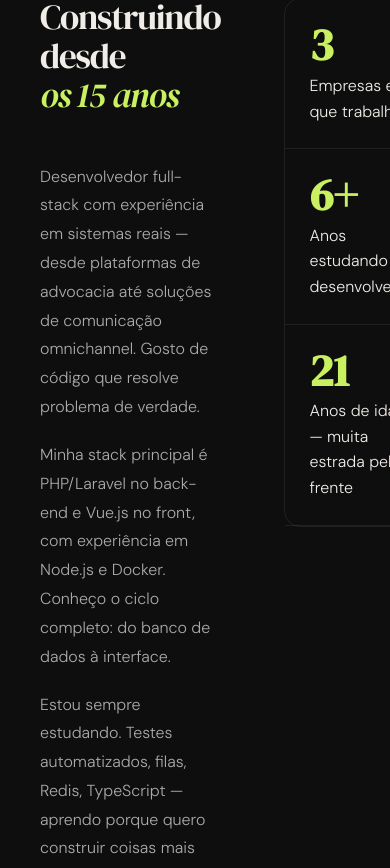
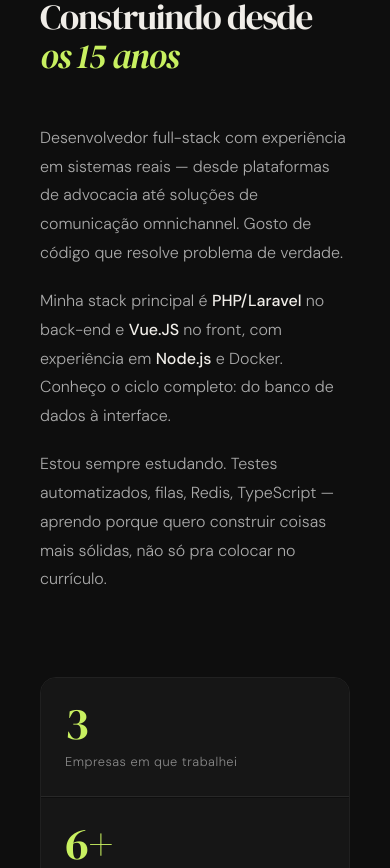
Before and after one commit to Cristiano005/portfolio-cristiano, a React (Vite) app: page / in a window 390 px wide. Shown: the part 976-1844 px from the top of the page. Built offline with nearby package versions, Linux system fonts and the light colour scheme.

Commit message:
fix: about section improved, added responsivity.

```diff
--- a/src/index.css
+++ b/src/index.css
@@ -195,7 +195,7 @@ a.btn-primary {
 }
 
 .btn-secondary:hover {
-    border-color: rgba(255,255,255,0.3);
+    border-color: rgba(255, 255, 255, 0.3);
     transform: translateY(-0.0625rem);
 }
 
@@ -274,7 +274,7 @@ div.section-label::after {
 
 .container-wrapper {
     display: grid;
-    grid-template-columns: repeat(2, 1fr);
+    grid-template-columns: repeat(auto-fit, minmax(19.375rem, 1fr));
     align-items: start;
     gap: 4rem;
 }
@@ -285,22 +285,42 @@ div.section-label::after {
     margin-bottom: 1.2rem;
 }
 
+#details strong {
+    color: var(--text-color);
+    font-weight: 500;
+}
+
 #about-stats {
+    display: flex;
+    flex-direction: column;
+    gap: 0.0625rem;
     border-radius: 1rem;
     border: 0.0625rem solid var(--border-color);
+    overflow: hidden;
 }
 
-#about-stats .stat {
+.stat {
+    background-color: var(--bg2);
     padding: 1.5rem;
     border-bottom: 0.0625rem solid var(--border-color);
 }
 
-.stat h3 {
+.stat:last-child {
+    border-bottom: none;
+}
+
+.stat-num {
     font-family: var(--serif);
     font-size: 2.8rem;
     color: var(--light-green-color);
     line-height: 1;
     margin-bottom: 0.3rem;
+}
+
+.stat-label {
+    font-size: 0.8rem;
+    color: var(--gray-color);
+    letter-spacing: 0.04em;
 }
 
 section#experiences .experience-list {
--- a/src/views/App.jsx
+++ b/src/views/App.jsx
@@ -50,7 +50,7 @@ function App() {
                             soluções de comunicação omnichannel. Gosto de código que resolve problema de verdade.
                         </p>
 
-                        <p> Minha stack principal é PHP/Laravel no back-end e Vue.js no front, com experiência em Node.js e Docker.
+                        <p> Minha stack principal é <strong> PHP/Laravel </strong> no back-end e <strong> Vue.JS </strong> no front, com experiência em <strong> Node.js </strong> e Docker.
                             Conheço o ciclo completo: do banco de dados à interface.
                         </p>
 
@@ -61,17 +61,17 @@ function App() {
                     </div>
                     <div id="about-stats">
                         <div className="stat">
-                            <h3> 3 </h3>
-                            <p> Empresas em que trabalhei </p>
+                            <div className="stat-num"> 3 </div>
+                            <div className="stat-label"> Empresas em que trabalhei </div>
                         </div>
                         <div className="stat">
-                            <h3> 6+ </h3>
-                            <p> Anos estudando e desenvolvendo </p>
+                            <div className="stat-num"> 6+ </div>
+                            <div className="stat-label"> Anos estudando e desenvolvendo </div>
                         </div>
                         <div className="stat">
-                            <h3> 21 </h3>
-                            <p> Anos de idade — muita estrada pela frente
-                            </p>
+                            <div className="stat-num"> 21 </div>
+                            <div className="stat-label"> Anos de idade — muita estrada pela frente
+                            </div>
                         </div>
                     </div>
                 </div>
@@ -152,8 +152,8 @@ function App() {
                         </div>
                     </div>
                     <div id="extres">
-                        <h3> Vamos <br/>
-                            construir algo <br/>
+                        <h3> Vamos <br />
+                            construir algo <br />
                             <span> juntos? </span>
                         </h3>
                         <a href="#" className="btn btn-action">
```
